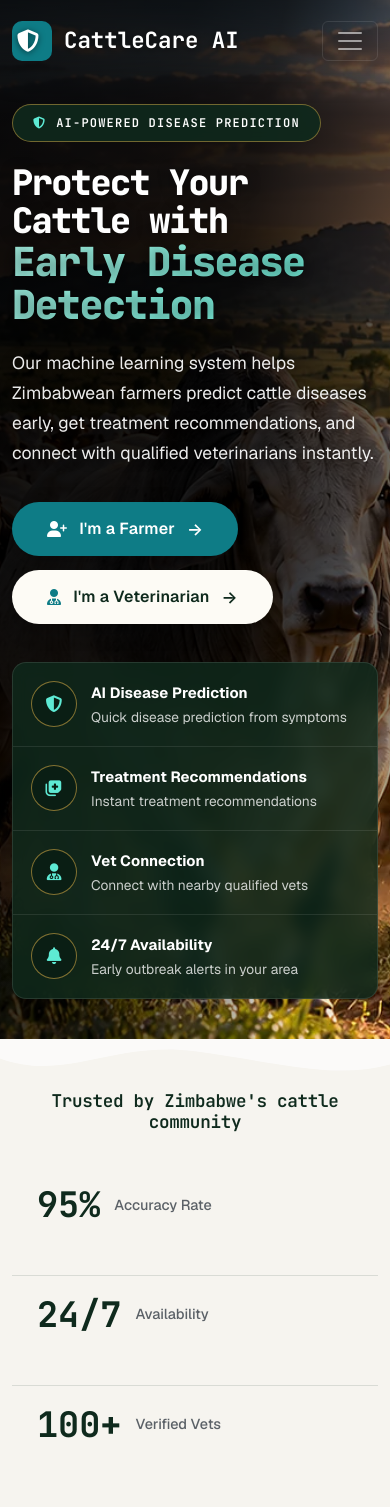
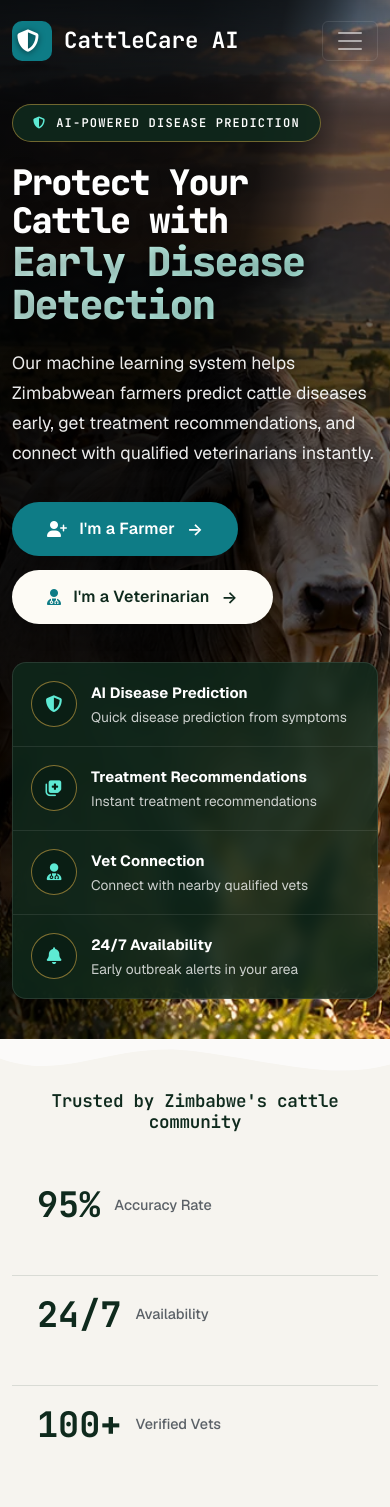
Before and after one commit to Rifilwe-2025/cattle-disease, a Django app: page / in a window 390 px wide. Shown: the top 1507 px of the page. Run offline with Django 4.2, Linux system fonts and the light colour scheme.

Commit message:
Brighten the hero: clear the wash right after the words, not at 92%
The photograph was still reading far darker than the file it came from.
The cause was not how dark the wash was but how far across it reached:
it was still at 0.71 alpha halfway over, which is directly on top of the
lead bull, and only cleared at 92%.

Measured where the text actually ends -- the headline's ink stops at 57%
of the viewport, the paragraph at 42%, the badge at 25%. Everything past
57% is photograph with nothing on it, so the wash there was buying
nothing and costing the whole right-hand side of the image.

The ramp now holds the same values over the words and then falls away:

  was  0.84 / 0.79 / 0.71 @50% / 0.40 @66% / 0.09 @80% / clear @92%
  now  0.85 / 0.81 / 0.73 @50% / 0.48 @57% / 0.10 @63% / clear @70%

Contrast over the text is unchanged-to-better, and the hero's mean
luminance goes from 0.126 to 0.153 -- about 21% more light, nearly all of
it in the two thirds of the frame the reader is looking at.

The heading gradient also lightens, #D2FBF2 -> #A7F3E4 from
#A7F3E4 -> #5EEAD4. The gradient's darker stop is the weakest ink on the
page and therefore the thing that caps how bright the background may be;
moving it up is what let the wash come down.

How this was settled: rather than pick a wash and check the text
survived, the sweep injected candidate ramps and measured all three text
roles plus the hero's mean luminance for each, so the lightest wash that
still passes was chosen on evidence instead of taste. Two earlier shapes
that brightened more -- clearing at 62% and 66% -- are recorded as
failing, at 2.60:1 and 4.18:1 on the heading gradient.

Measured worst-case contrast, desktop/mobile: h1 5.71/6.62, heading
gradient's darker stop 4.51/6.16, lead 12.26/4.96, badge 15.52/12.66,
feature text 15.6-15.8/11.7-12.2. All above AA and all above a flat 4.5.

Verified at 375 / 768 / 992 / 1199 / 1200 / 1440 / 1920: no overflow,
nothing clipped, no page errors. All eight public pages still 200.

Co-Authored-By: Claude Opus 5 <noreply@anthropic.com>

```diff
--- a/templates/landing/home.html
+++ b/templates/landing/home.html
@@ -38,12 +38,12 @@
            photograph a neutral wash greys the grass; the green sits in the
            same family as the field and reads as shade rather than dimming. */
         background: linear-gradient(100deg,
-                        rgba(0, 0, 0, 0.84) 0%,
-                        rgba(0, 0, 0, 0.79) 34%,
-                        rgba(0, 0, 0, 0.71) 50%,
-                        rgba(0, 0, 0, 0.40) 66%,
-                        rgba(0, 0, 0, 0.09) 80%,
-                        transparent 92%),
+                        rgba(0, 0, 0, 0.85) 0%,
+                        rgba(0, 0, 0, 0.81) 34%,
+                        rgba(0, 0, 0, 0.73) 50%,
+                        rgba(0, 0, 0, 0.48) 57%,
+                        rgba(0, 0, 0, 0.10) 63%,
+                        transparent 70%),
                     url('{% static "images/generated/hero-landing-1x.jpg" %}') center/cover no-repeat;
         min-height: 100vh;
         display: flex;
@@ -70,12 +70,12 @@
        mobile override below to turn it back off. */
     .hero-section {
         background-image: linear-gradient(100deg,
-                              rgba(0, 0, 0, 0.84) 0%,
-                              rgba(0, 0, 0, 0.79) 34%,
-                              rgba(0, 0, 0, 0.71) 50%,
-                              rgba(0, 0, 0, 0.40) 66%,
-                              rgba(0, 0, 0, 0.09) 80%,
-                              transparent 92%),
+                              rgba(0, 0, 0, 0.85) 0%,
+                              rgba(0, 0, 0, 0.81) 34%,
+                              rgba(0, 0, 0, 0.73) 50%,
+                              rgba(0, 0, 0, 0.48) 57%,
+                              rgba(0, 0, 0, 0.10) 63%,
+                              transparent 70%),
                           url('{% static "images/generated/hero-landing-1x.webp" %}');
     }
 
@@ -195,7 +195,7 @@
        its legible-on-dark counterpart. */
     .hero-highlight {
         display: block;
-        background: linear-gradient(135deg, #A7F3E4, #5EEAD4);
+        background: linear-gradient(135deg, #D2FBF2, #A7F3E4);
         -webkit-background-clip: text;
         background-clip: text;
         -webkit-text-fill-color: transparent;
```
